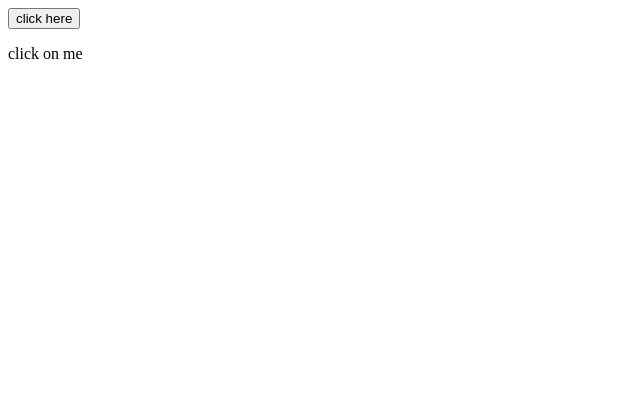
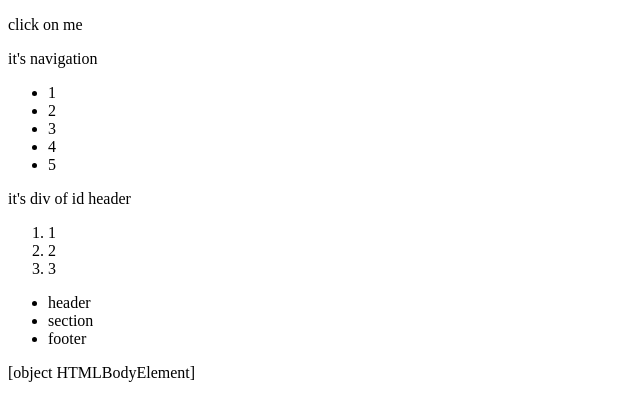
Before and after one commit to Manishgupta200/code-with-harry-js-tutorial, a plain HTML site: page index.html in a window 1280 px wide. Shown: the whole page, without its empty margins (0-640 px from the left). Drawn offline with Linux system fonts and the light colour scheme.

Commit message:
--for checkout commit--

```diff
--- a/index.html
+++ b/index.html
@@ -6,15 +6,33 @@
 	<title>js</title>
 	<!-- js -->
 	<script>
-		function hello(){
-			alert('Hello everyone');
-		}
+
 	</script>
 	<!-- script.js -->
+</head>
+<body>
+	<header>
+		<p id="menu">click on me</p>
+	</header>
+		<p id="nav">it's navigation</p>
+		<ul class="list">
+			<li>1</li>
+			<li>2</li>
+			<li>3</li>
+			<li>4</li>
+			<li>5</li>
+		</ul>
+		<div id="header">it's div of id header</div>
+		<ol class="list">
+			<li>1</li>
+			<li>2</li>
+			<li>3</li>
+		</ol>
+		<ul>
+			<li>header </li>
+			<li>section </li>
+			<li>footer </li>
+		</ul>
 	<script src="myscript.js"></script>
-</head>
-<body onkeypress="hello()">
-	<button onclick="hello()">click here</button>
-	<p>click on me</p>
 </body>
 </html>
--- a/myscript.js
+++ b/myscript.js
@@ -1 +1,3 @@
-// EVENTS
+// DOM(document object module)
+var element=document.all[6];
+document.write(element);
```
